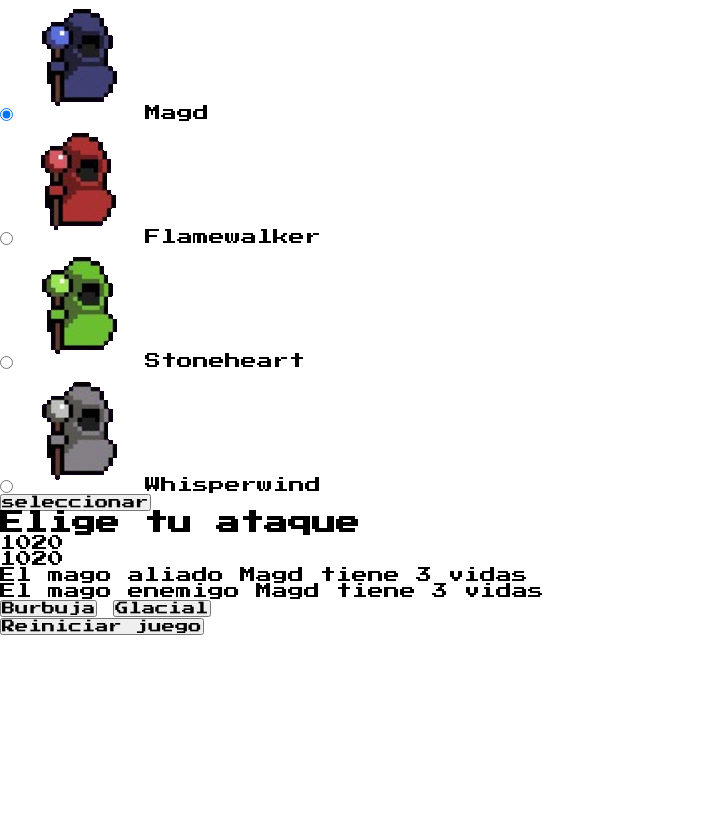
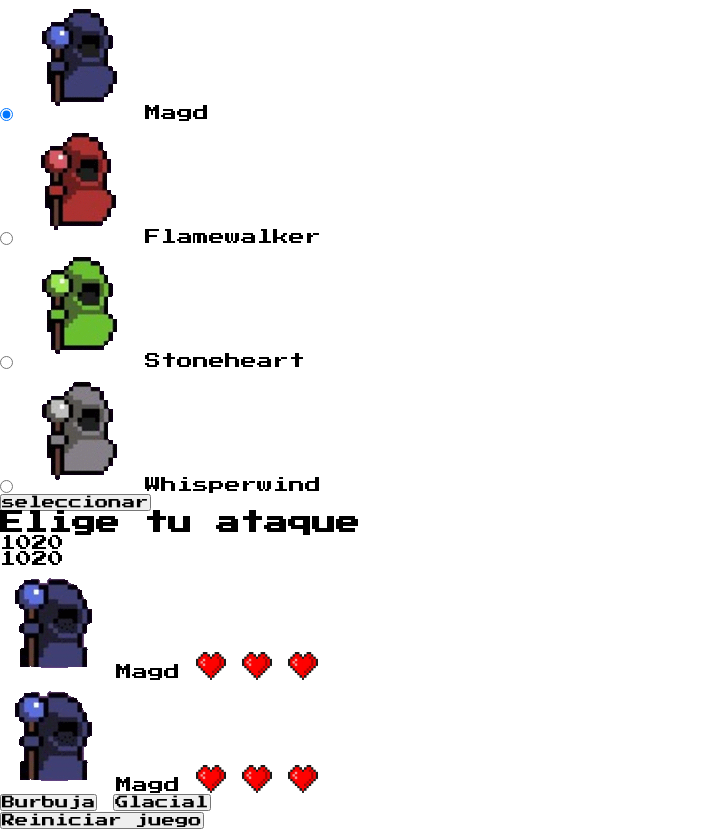
Before and after one commit to ETZADEV/desafio-arcano, a plain HTML site: page index.html in a window 1280 px wide. Both pictures are taken after a click on the button "seleccionar". Shown: the part 67-896 px from the top of the page, without its empty margins (0-701 px from the left). Before the commit the page ends 800 px from the top, so only its background shows below. Drawn offline with Linux system fonts and the light colour scheme.

Commit message:
feat: :sparkles: Agregar funcionalidad para mostrar las vidas de los magos en combate
* uando un mago entra en combate, se inicializa su contador de vidas en 3. * Se ha modificado la interfaz para mostrar la cantidad de vidas restantes de cada mago en pantalla.

```diff
--- a/css/main.css
+++ b/css/main.css
@@ -12,3 +12,12 @@
     display: none;
   }
 }
+
+#hearts-user,
+#hearts-enemy {
+  display: none;
+
+  & img {
+    width: 30px;
+  }
+}
--- a/index.html
+++ b/index.html
@@ -18,28 +18,28 @@
       <input type="radio" name="wizards" id="magd" value="Magd" checked />
       <!-- <label for="magd">Magd</label><br /> -->
       <label for="magd">
-        <img src="./img/wizards/waterWizard.gif" alt="water wizard" />
+        <img src="./img/wizards/Magd.gif" alt="water wizard" />
         Magd
       </label>
       <br />
 
       <input type="radio" name="wizards" id="flamewalker" value="Flamewalker" />
       <label for="flamewalker">
-        <img src="./img/wizards/fireWizard.gif" alt="fire wizard" />
+        <img src="./img/wizards/Flamewalker.gif" alt="fire wizard" />
         Flamewalker
       </label>
       <br />
 
       <input type="radio" name="wizards" id="stoneheart" value="Stoneheart" />
       <label for="stoneheart">
-        <img src="./img/wizards/earthWizard.gif" alt="earth wizard" />
+        <img src="./img/wizards/Stoneheart.gif" alt="earth wizard" />
         Stoneheart
       </label>
       <br />
 
       <input type="radio" name="wizards" id="whisperwind" value="Whisperwind" />
       <label for="whisperwind">
-        <img src="./img/wizards/windWizard.gif" alt="wind wizard" />
+        <img src="./img/wizards/Whisperwind.gif" alt="wind wizard" />
         Whisperwind
       </label>
       <br />
@@ -52,13 +52,22 @@
 
       <div id="health"></div>
 
-      <p>
-        El mago aliado <span id="user-wizard"></span> tiene <span>3</span> vidas
-      </p>
-      <p>
-        El mago enemigo <span id="enemy-wizard"></span> tiene
-        <span>3</span> vidas
-      </p>
+      <div id="lives-user">
+        <span id="user-wizard" lives="3"></span>
+        <div id="hearts-user">
+          <img src="./img/lives/life.png" alt="Life" id="life-user-1" />
+          <img src="./img/lives/life.png" alt="Life" id="life-user-2" />
+          <img src="./img/lives/life.png" alt="Life" id="life-user-3" />
+        </div>
+      </div>
+      <div id="lives-enemy">
+        <span id="enemy-wizard" lives="3"></span>
+        <div id="hearts-enemy">
+          <img src="./img/lives/life.png" alt="Life" id="life-enemy-1" />
+          <img src="./img/lives/life.png" alt="Life" id="life-enemy-2" />
+          <img src="./img/lives/life.png" alt="Life" id="life-enemy-3" />
+        </div>
+      </div>
 
       <p>
         <button type="button" id="btn-attack1">1</button>
--- a/js/main.js
+++ b/js/main.js
@@ -10,6 +10,7 @@ const initGame = () => {
 const selectWizards = () => {
   selectWizardUser();
   selectWizardEnemy();
+  showLives();
 };
 
 const selectWizardUser = () => {
@@ -18,6 +19,7 @@ const selectWizardUser = () => {
   ).value;
   const userWizard = document.getElementById("user-wizard");
 
+  showWizard("user", wizardUser);
   userWizard.innerHTML = wizardUser;
   showAttacks(wizardUser.toLowerCase());
   showHealth(wizardUser, 1);
@@ -28,8 +30,20 @@ const selectWizardEnemy = () => {
   const wizards = ["Magd", "Flamewalker", "Stoneheart", "Whisperwind"];
   const wizardSelected = wizards[random(3, 0)];
 
+  showWizard("enemy", wizardSelected);
   enemyWizard.innerHTML = wizardSelected;
   showHealth(wizardSelected, 2);
+};
+
+const showWizard = (selected, wizard) => {
+  const selectedWizard = document.getElementById(`lives-${selected}`);
+  const wizardImg = document.createElement("img");
+
+  wizardImg.src = `../img/wizardsBase/${wizard}Base.gif`;
+  wizardImg.id = `${wizard}Base`;
+  wizardImg.alt = wizard;
+
+  selectedWizard.prepend(wizardImg);
 };
 
 const showAttacks = (wizard) => {
@@ -136,12 +150,14 @@ const validateWinner = (damaged, attacker, attackUser, attackEnemy) => {
     if (healthWizardEnemyValue <= 0) {
       healthWizardEnemy.textContent = 0;
 
+      showHearts("enemy");
       alert(`El mago ${attacker} gana, la PC pierde`);
       hideAttacks();
     } else if (healthWizardUserValue <= 0) {
       healthWizardUser.textContent = 0;
       healthWizardEnemy.textContent = healthWizardEnemyValue;
 
+      showHearts("user");
       alert(`El mago ${damaged} gana, el Jugador Pierde`);
       hideAttacks();
     }
@@ -156,6 +172,35 @@ const hideAttacks = () => {
   btnAttack2.style.display = "none";
 };
 
+const showLives = () => {
+  const heartsUser = document.getElementById("hearts-user");
+  const heartsEnemy = document.getElementById("hearts-enemy");
+
+  heartsUser.style.display = "inline-block";
+  heartsEnemy.style.display = "inline-block";
+};
+
+const updateLives = (wizard) => {
+  const livesWizard = document.getElementById(`${wizard}-wizard`);
+  let lives = livesWizard.getAttribute("lives");
+  lives -= 1;
+
+  livesWizard.setAttribute("lives", lives);
+
+  return lives;
+};
+
+const showHearts = (wizard) => {
+  const lives = updateLives(wizard);
+  const imgLives = document.querySelectorAll(`#hearts-${wizard} > img`);
+
+  for (let i = 3; i > lives; i--) {
+    const img = imgLives[i - 1];
+
+    img.src = "../img/lives/death.png";
+  }
+};
+
 const random = (max, min) => Math.floor(Math.random() * (max - min + 1) + min);
 
 window.addEventListener("load", initGame);
```
Also changed, not shown: img/lives/death.png (added), img/lives/life.png (added), img/wizards/Flamewalker.gif (renamed from img/wizards/fireWizard.gif), img/wizards/Magd.gif (renamed from img/wizards/waterWizard.gif), img/wizards/Stoneheart.gif (renamed from img/wizards/earthWizard.gif), img/wizards/Whisperwind.gif (renamed from img/wizards/windWizard.gif), img/wizardsBase/FlamewalkerBase.gif (added), img/wizardsBase/MagdBase.gif (added), img/wizardsBase/StoneheartBase.gif (added), img/wizardsBase/WhisperwindBase.gif (added).
